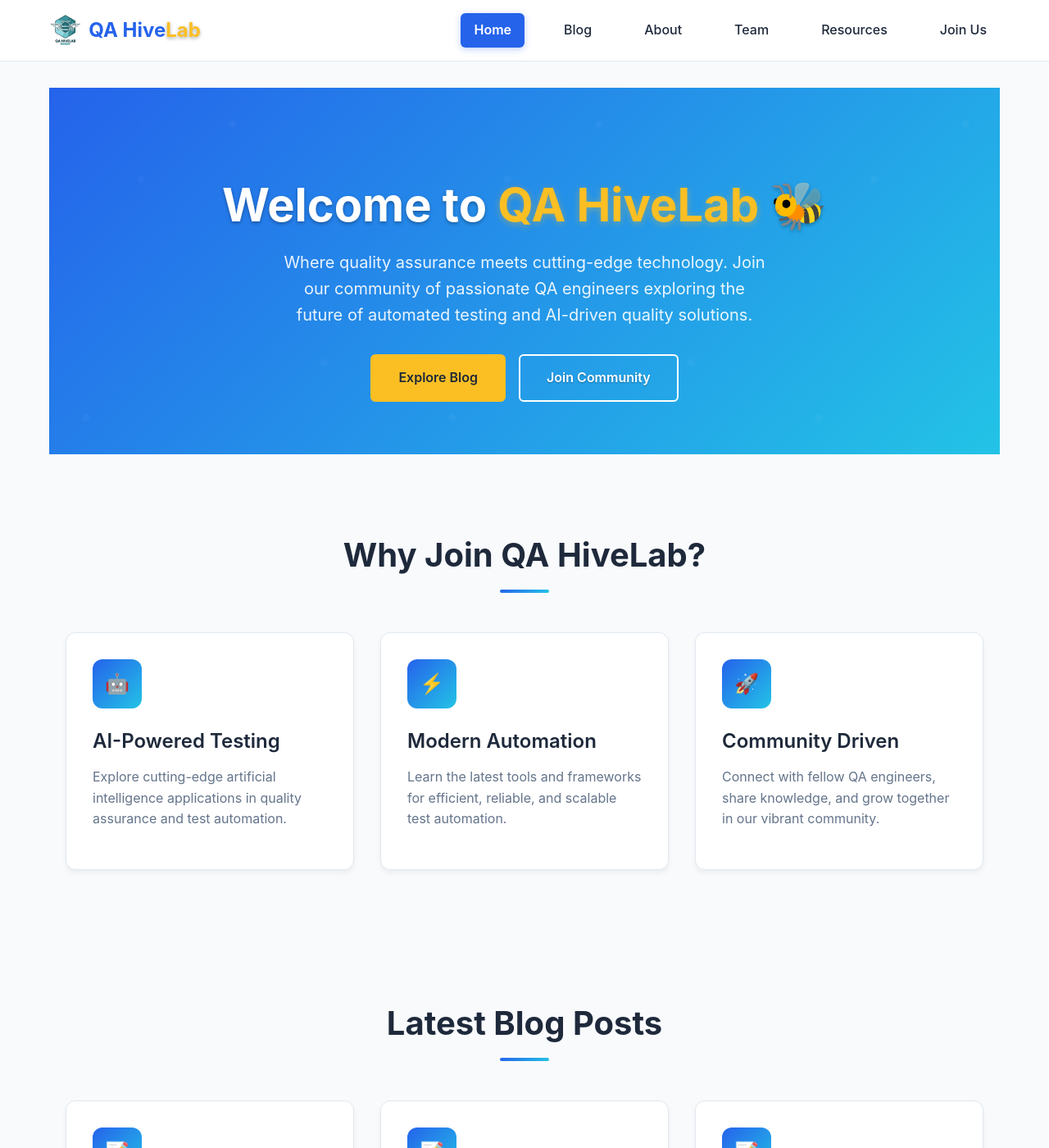
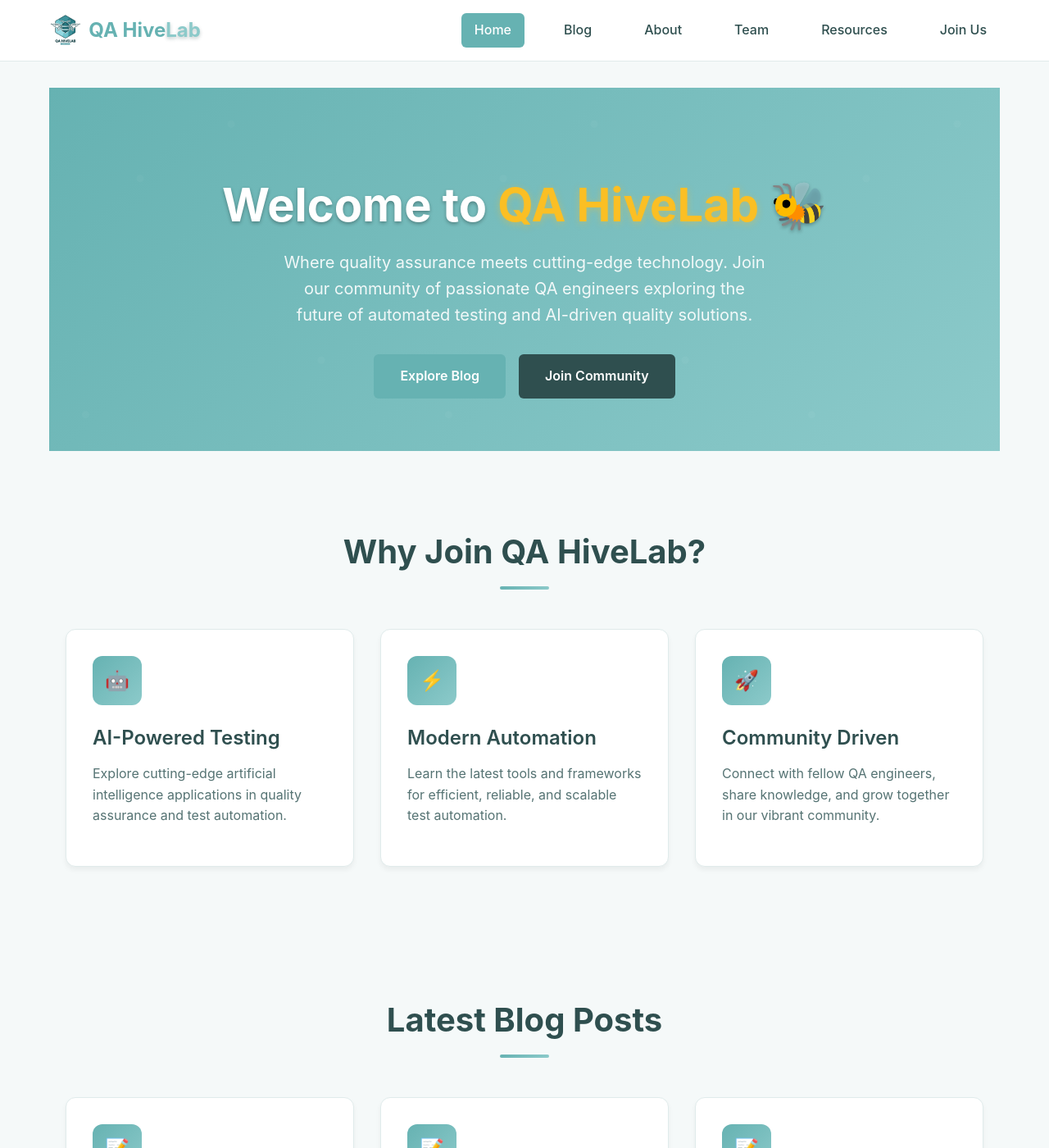
Before and after one commit to qahivelab/qahivelab.github.io, a Jekyll site: the page built from index.html, in a window 1280 px wide and 1400 px high. Shown: the whole window at 82% size. Built offline with Jekyll 4.4.1, drawn with Linux system fonts in a browser that asks for light colours; the list of posts is cut into pages by our own code.

Commit message:
Update color scheme to match logo colors

```diff
--- a/assets/css/main.css
+++ b/assets/css/main.css
@@ -2,21 +2,21 @@
 
 /* Technology-focused color scheme */
 :root {
-  --primary-color: #2563eb;      /* Tech blue */
-  --secondary-color: #1e40af;    /* Darker blue */
-  --accent-color: #23c3e6;       /* Bright amber/gold for better contrast */
-  --success-color: #10b981;      /* Green */
-  --warning-color: #f59e0b;      /* Amber */
-  --danger-color: #ef4444;       /* Red */
-  --dark-bg: #0f172a;           /* Dark navy */
-  --light-bg: #f8fafc;         /* Light gray */
-  --text-primary: #1e293b;      /* Dark slate */
-  --text-secondary: #64748b;    /* Slate */
-  --text-light: #94a3b8;       /* Light slate */
-  --border-color: #e2e8f0;     /* Light border */
-  --code-bg: #1e293b;          /* Code background */
+  --primary-color: #66B2B2;      /* Main teal from logo */
+  --secondary-color: #2F4F4F;    /* Darker teal */
+  --accent-color: #8CCACA;       /* Lighter teal */
+  --success-color: #4CAF50;      /* Green */
+  --warning-color: #FF9800;      /* Orange */
+  --danger-color: #F44336;       /* Red */
+  --dark-bg: #1C2F2F;           /* Very dark teal */
+  --light-bg: #F5F9F9;          /* Light teal tint */
+  --text-primary: #2F4F4F;      /* Dark teal for text */
+  --text-secondary: #557373;    /* Medium teal for secondary text */
+  --text-light: #88A9A9;       /* Light teal for subtle text */
+  --border-color: #E0EBEB;     /* Light teal border */
+  --code-bg: #2F4F4F;          /* Code background */
   --gradient: linear-gradient(135deg, var(--primary-color) 0%, var(--accent-color) 100%);
-  --tech-gradient: linear-gradient(135deg, #667eea 0%, #764ba2 100%);
+  --tech-gradient: linear-gradient(135deg, #66B2B2 0%, #2F4F4F 100%);
   --font-mono: 'JetBrains Mono', 'Fira Code', 'Cascadia Code', 'SF Mono', Monaco, 'Inconsolata', 'Roboto Mono', monospace;
 
   /* Spacing system */
@@ -31,15 +31,15 @@
   /* Additional design tokens */
   --text-color: var(--text-primary);
   --surface-color: #ffffff;
-  --shadow-sm: 0 1px 2px 0 rgba(0, 0, 0, 0.05);
-  --shadow-md: 0 4px 6px -1px rgba(0, 0, 0, 0.1), 0 2px 4px -1px rgba(0, 0, 0, 0.06);
+  --shadow-sm: 0 1px 2px 0 rgba(47, 79, 79, 0.05);
+  --shadow-md: 0 4px 6px -1px rgba(47, 79, 79, 0.1), 0 2px 4px -1px rgba(47, 79, 79, 0.06);
   --radius-sm: 0.375rem;
   --radius-md: 0.5rem;
   --radius-lg: 0.75rem;
 
   /* High contrast colors */
-  --contrast-amber: #fbbf24;
-  --contrast-amber-shadow: rgba(251, 191, 36, 0.4);
+  --contrast-teal: #66B2B2;
+  --contrast-teal-shadow: rgba(102, 178, 178, 0.4);
 }
 
 /* Import Google Fonts */
@@ -133,9 +133,9 @@
 }
 
 .lab-accent {
-  color: #fbbf24;  /* Bright amber/gold for high contrast */
+  color: var(--accent-color);
   font-weight: 700;
-  text-shadow: 0 2px 4px rgba(0, 0, 0, 0.3);
+  text-shadow: 0 2px 4px rgba(47, 79, 79, 0.3);
 }
 
 .site-logo {
@@ -199,22 +199,18 @@
 }
 
 .page-link:hover {
+  background: var(--light-bg);
   color: var(--primary-color);
-  background: rgba(37, 99, 235, 0.1);
 }
 
 .page-link.current {
+  background: var(--primary-color);
   color: white;
-  background: var(--primary-color);
-  font-weight: 600;
-  box-shadow: 0 2px 8px rgba(37, 99, 235, 0.3);
 }
 
 .page-link.current:hover {
   color: white;
-  background: var(--primary-color);
   transform: translateY(-1px);
-  box-shadow: 0 4px 12px rgba(37, 99, 235, 0.4);
 }
 
 /* Hero Section */
@@ -310,36 +306,29 @@
 }
 
 .btn-primary {
-  background: var(--contrast-amber);
-  color: #1f2937;  /* Dark gray for high contrast */
-  font-weight: 600;
-  border: 2px solid var(--contrast-amber);
+  background: var(--primary-color);
+  color: white;
+  border: none;
 }
 
 .btn-primary:hover {
-  background: #f59e0b;  /* Darker amber on hover */
-  transform: translateY(-2px);
-  box-shadow: 0 10px 25px var(--contrast-amber-shadow);
+  background: var(--secondary-color);
 }
 
 .btn-secondary {
-  background: transparent;
+  background: var(--secondary-color);
   color: white;
-  border: 2px solid white;
-  text-shadow: 0 1px 2px rgba(0, 0, 0, 0.3);
+  border: none;
 }
 
 .btn-secondary:hover {
-  background: white;
-  color: var(--primary-color);
-  text-shadow: none;
+  background: var(--primary-color);
 }
 
 .btn-outline {
+  border: 2px solid var(--primary-color);
+  color: var(--primary-color);
   background: transparent;
-  color: var(--primary-color);
-  border: 2px solid var(--primary-color);
-  font-weight: 600;
 }
 
 .btn-outline:hover {
@@ -358,8 +347,8 @@
 }
 
 .card:hover {
-  transform: translateY(-4px);
-  box-shadow: 0 20px 25px rgba(0, 0, 0, 0.1);
+  border-color: var(--primary-color);
+  box-shadow: 0 4px 12px var(--contrast-teal-shadow);
 }
 
 .card-grid {
@@ -522,7 +511,7 @@
 }
 
 .footer-section a {
-  color: var(--text-light);
+  color: var(--accent-color);
   text-decoration: none;
 }
 
```
